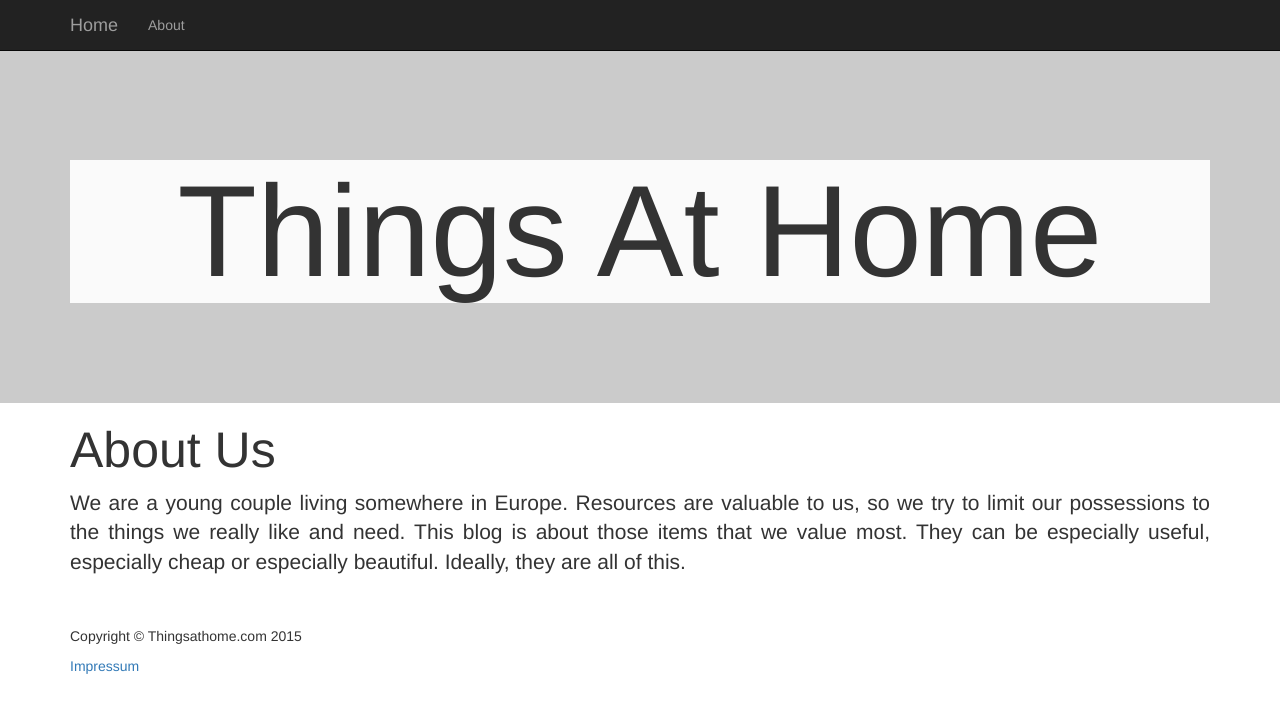
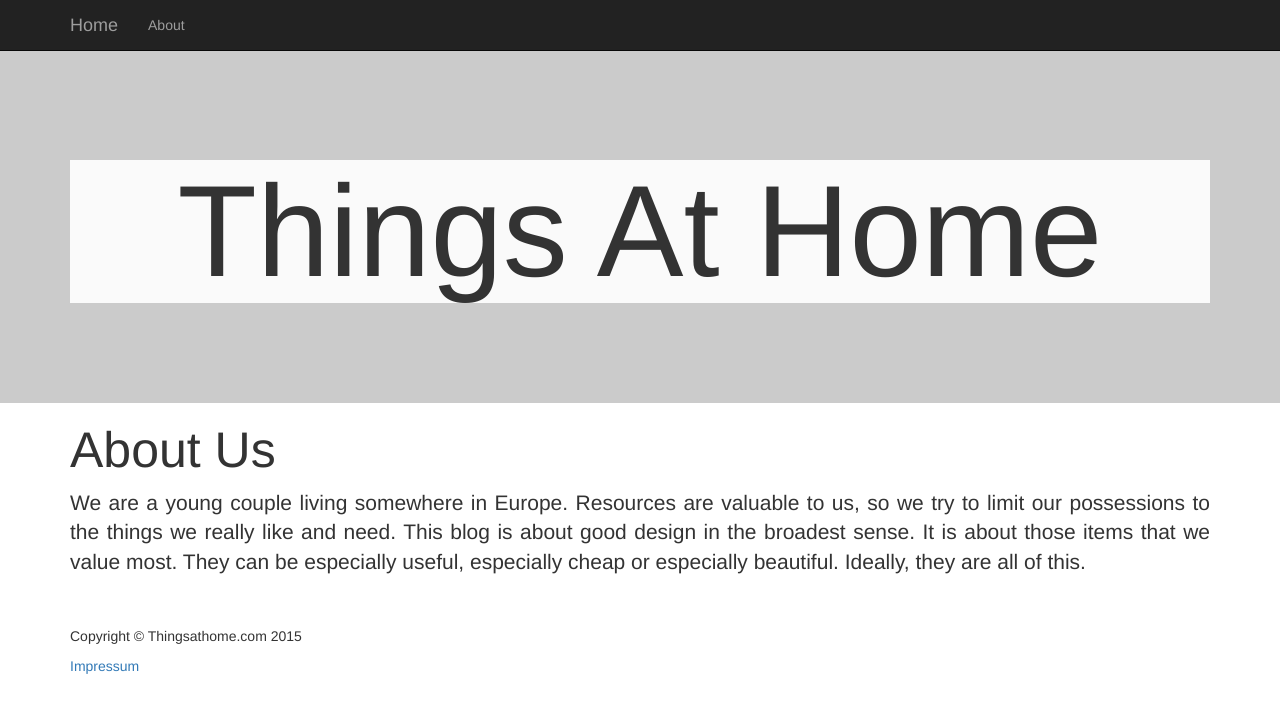
Before and after one commit to KonstantinSchubert/one-blog-wonder, a Jekyll site: the page built from about/index.md, in a window 1280 px wide. Shown: the top 713 px of the page. Built offline with Jekyll 4.4.1, drawn with Linux system fonts in a browser that asks for light colours.

Commit message:
updated about

```diff
--- a/about/index.md
+++ b/about/index.md
@@ -5,5 +5,6 @@ title:  "About Us"
 
 We are a young couple living somewhere in Europe. Resources are valuable to us,
 so we try to limit our possessions to the things we really like and need.
-This blog is about those items that we value most. They can be especially useful,
-especially cheap or especially beautiful. Ideally, they are all of this.
+This blog is about good design in the broadest sense. It is about those items
+that we value most. They can be especially useful, especially cheap or especially
+beautiful. Ideally, they are all of this.
```
